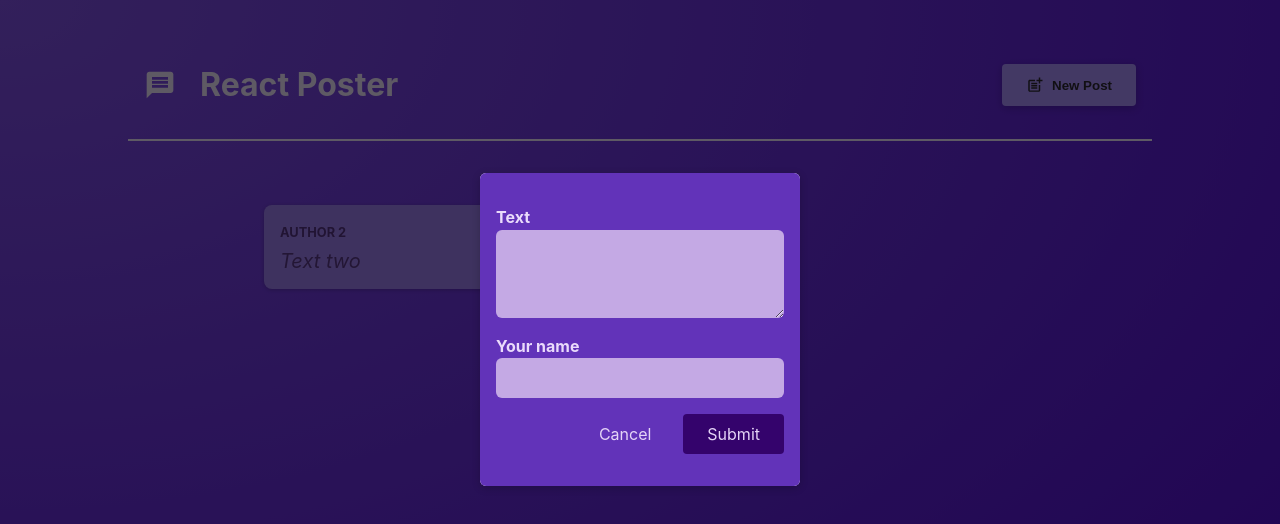
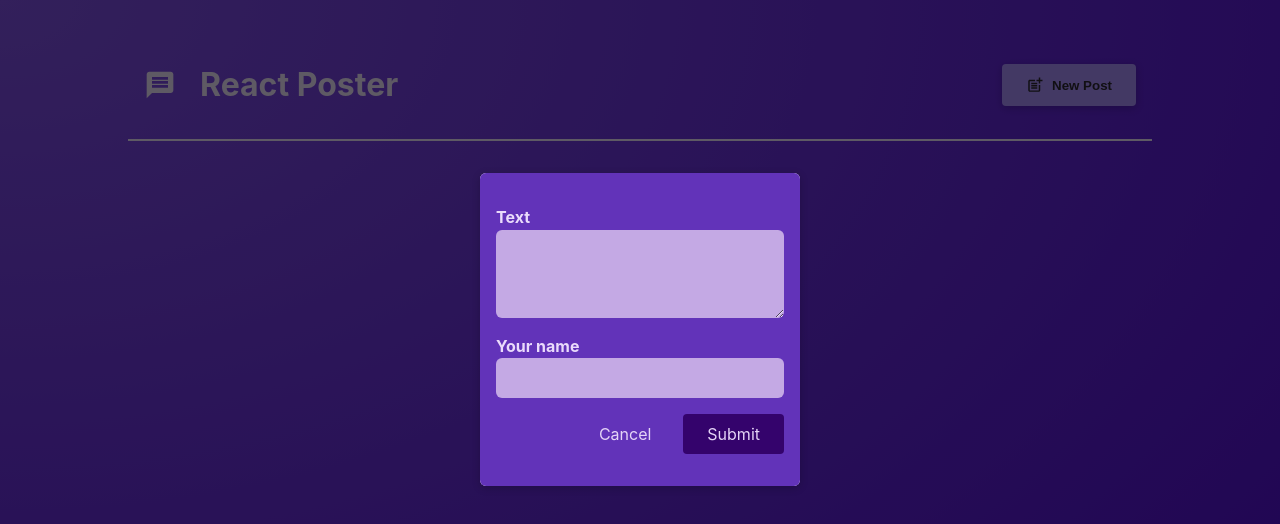
Before and after one commit to ntu002/summary-react, a React (Vite) app: page / in a window 1280 px wide. Shown: the top 524 px of the page. Built offline with nearby package versions, Linux system fonts and the light colour scheme.

Commit message:
outputting data

```diff
--- a/src/components/NewPost.jsx
+++ b/src/components/NewPost.jsx
@@ -1,7 +1,7 @@
 import { useState } from "react";
 import classes from "./NewPost.module.css";
 
-function NewPost({ onCancel }) {
+function NewPost({ onCancel, onAddPost }) {
   const [enteredBody, setEnteredBody] = useState("");
   const [enteredAuthor, setEnteredAuthor] = useState("");
 
@@ -19,7 +19,8 @@
       author: enteredAuthor,
     };
 
-    console.log(postData);
+    //console.log(postData);
+    onAddPost(postData);
     onCancel();
   }
 
--- a/src/components/PostsList.jsx
+++ b/src/components/PostsList.jsx
@@ -19,11 +19,18 @@
   //     );
   //   }
 
+  const [posts, setPosts] = useState([]);
+
+  function addPostHandle(postData) {
+    //setPosts([postData, ...posts]);
+    setPosts((existingPosts) => [postData, ...existingPosts]);
+  }
+
   return (
     <>
       {isPosting && (
         <Modal onClose={onStopPosting}>
-          <NewPost onCancel={onStopPosting} />
+          <NewPost onCancel={onStopPosting} onAddPost={addPostHandle} />
         </Modal>
       )}
 
@@ -31,9 +38,20 @@
         onBodyChange={bodyChangeHandler}
         onAuthorChange={authorChangeHandler}
       /> */}
-      <ul className={classes.posts}>
-        <Post author="Author 2" body="Text two" />
-      </ul>
+      {posts.length > 0 && (
+        <ul className={classes.posts}>
+          <Post author="Author 2" body="Text two" />
+          {posts.map((post) => (
+            <Post key={post.body} author={post.author} body={post.body} />
+          ))}
+        </ul>
+      )}
+      {posts.length === 0 && (
+        <div style={{ textAlign: "center", color: "while" }}>
+          <h2>There are no post yet. </h2>
+          <p>Start adding some! </p>
+        </div>
+      )}
     </>
   );
 }
```
